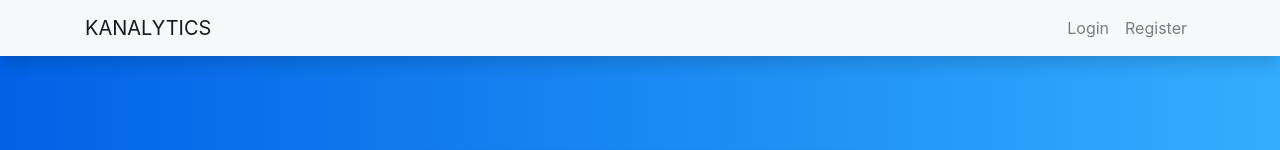
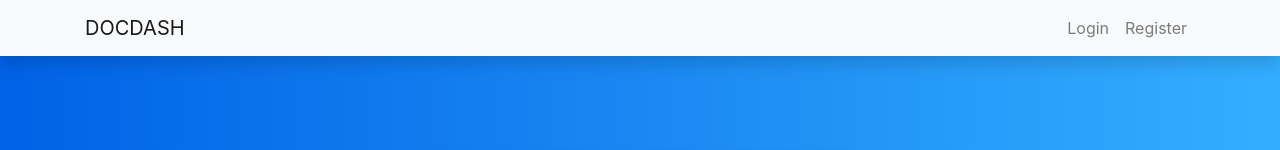
Before and after one commit to poushitaguha/docdash-app, a React (Create React App) app in the folder client/: page / in a window 1280 px wide. Shown: the top 150 px of the page. Built offline with nearby package versions, Linux system fonts and the light colour scheme.

Commit message:
Modification in navbar

```diff
--- a/client/src/layouts/navbar.js
+++ b/client/src/layouts/navbar.js
@@ -7,7 +7,7 @@ const Navbar = () => {
             <nav className='navbar navbar-expand-lg navbar-light bg-light static-top mb-5 shadow'>
                 <div className='container'>
                     <a className='navbar-brand' href='#'>
-                        KANALYTICS
+                        DOCDASH
                     </a>
                     <button
                         className='navbar-toggler'
```
